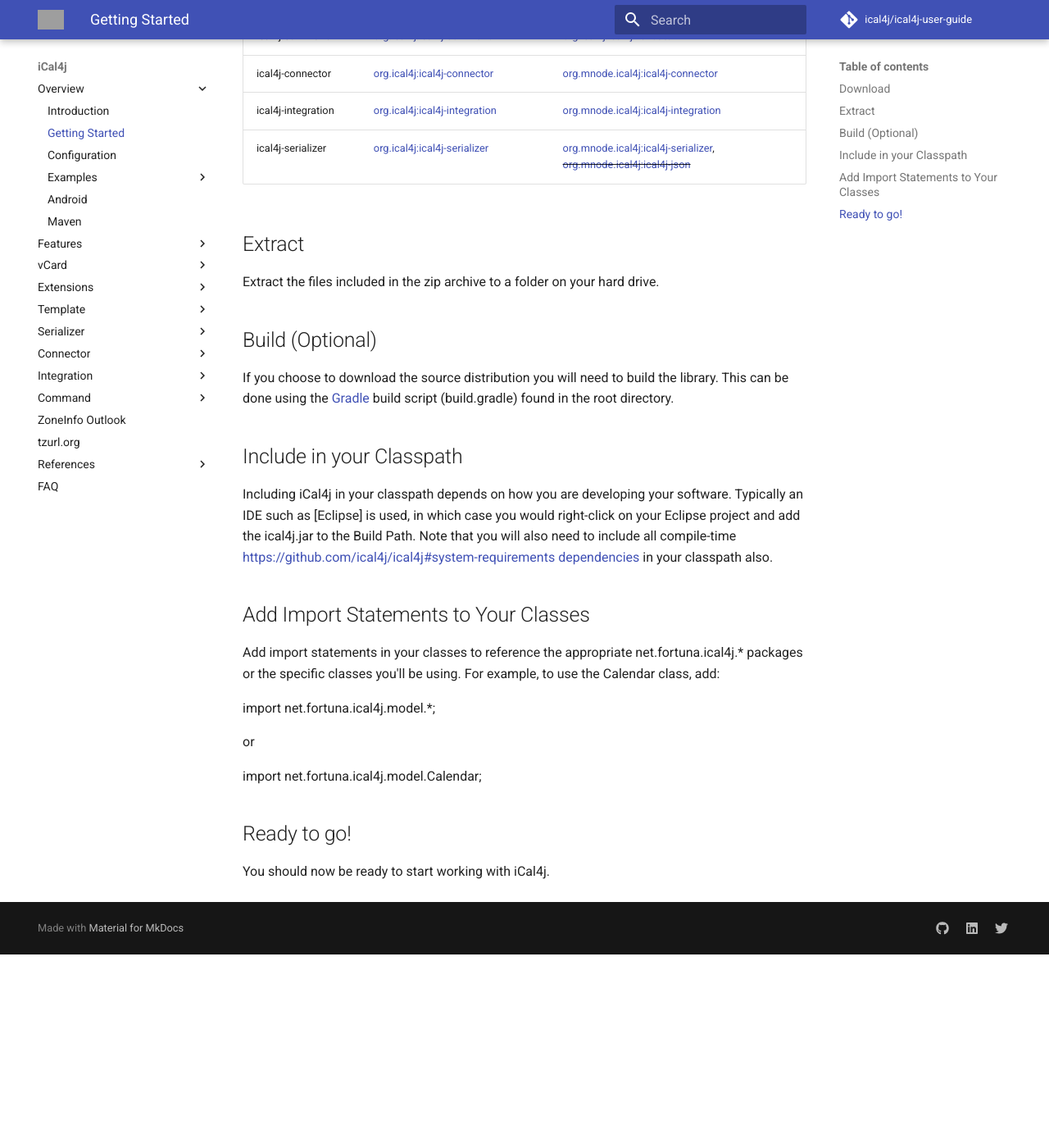
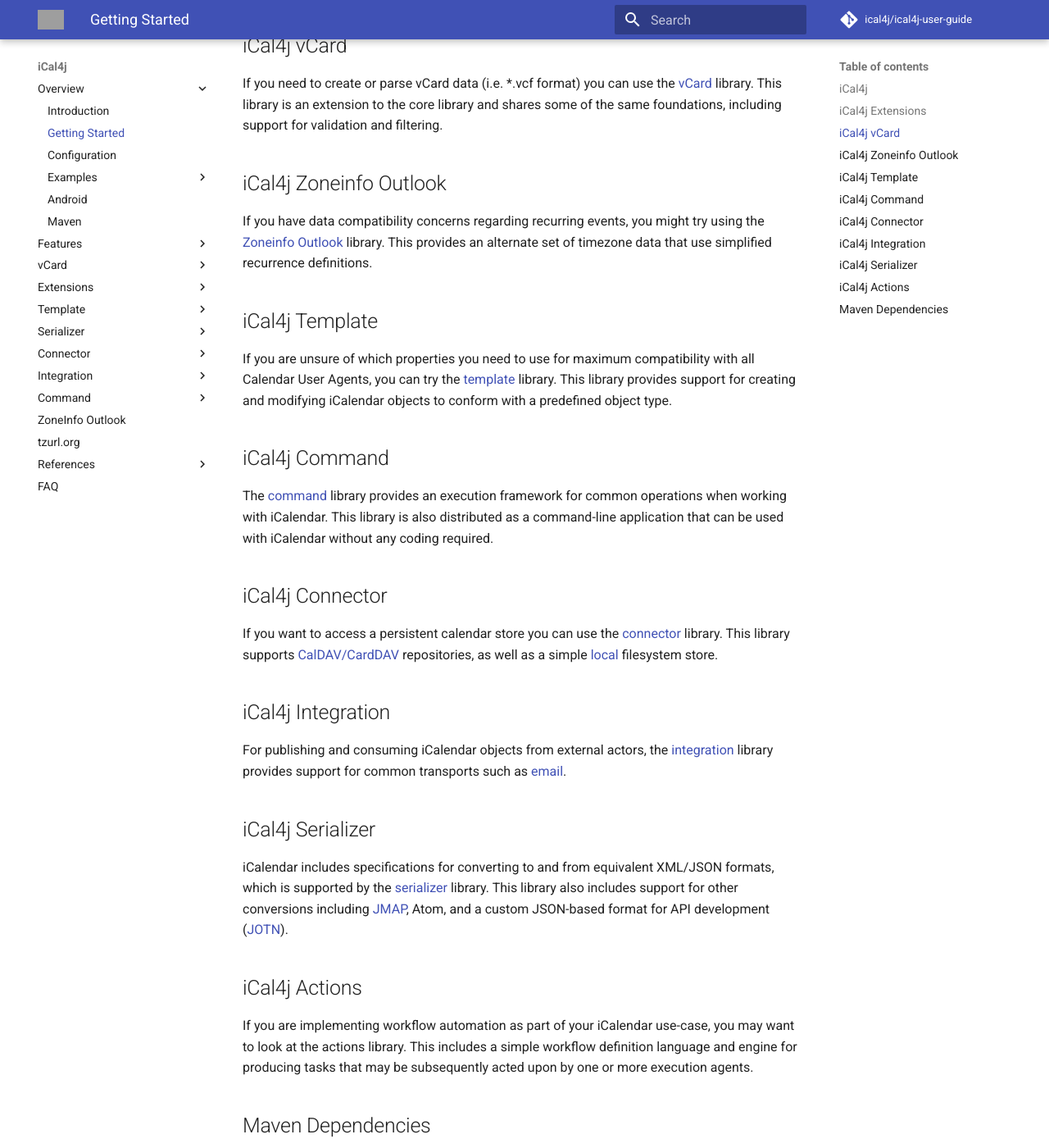
Before and after one commit to ical4j/ical4j-user-guide, an MkDocs documentation site: the page built from docs/getting-started.md, in a window 1280 px wide and 1400 px high, scrolled down 661 px. Shown: the whole window at 82% size. Built offline with MkDocs 1.6.1 and Material for MkDocs 9.7.7, drawn with Linux system fonts in a browser that asks for light colours; comment, search, counter and statistics services are not loaded; before the commit the page ends 1825 px from its top, so only the background shows below that; some of the changed text lies outside the part shown; grey boxes are pictures that could not be loaded.

Commit message:
Updated getting started guide

```diff
--- a/docs/getting-started.md
+++ b/docs/getting-started.md
@@ -1,48 +1,86 @@
 # Getting Started
 
-These instructions are designed to help you get a basic setup, to be able to start coding with iCal4j.
+iCal4j provides solutions for many scenarios involving the iCalendar and vCard specifications. Here you
+will find an explanation of some of the features available and when to use them.
 
-## Download
+## iCal4j
+
+If you are interested in creating iCalendar object definitions (i.e. *.ics format), you can use the core
+iCal4j library. This library supports creation of iCalendar object [models](/examples/model), including
+[validation](/validation) and [export](/examples/output) to a file. See the [examples](/examples) for
+how to build iCalendar objects.
+
+Similarly, if you want to [parse](/parser) and work with existing iCalendar data the core library also
+supports this. In addition to validation you can perform [filtering](/filtering) and [lookups](/indexing)
+on model data, and [generate](/examples/recur) temporal information from [recurring](/recurrences) events, etc.
+
+## iCal4j Extensions
+
+If your object model requires support for extended component or properties, you can include the
+[extensions](/extensions) library in your classpath. This includes support for things like
+[CalDAV](/extensions/caldav) extensions, `X-WR-TIMEZONE`, and more properties not found in the core specifications.
+
+## iCal4j vCard
+
+If you need to create or parse vCard data (i.e. *.vcf format) you can use the [vCard](/vcard) library. This library is
+an extension to the core library and shares some of the same foundations, including support for validation
+and filtering.
+
+## iCal4j Zoneinfo Outlook
+
+If you have data compatibility concerns regarding recurring events, you might try using the
+[Zoneinfo Outlook](/zoneinfo-outlook) library. This provides an alternate set of timezone data that use
+simplified recurrence definitions.
+
+## iCal4j Template
+
+If you are unsure of which properties you need to use for maximum compatibility with all Calendar User Agents,
+you can try the [template](/template) library. This library provides support for creating and modifying
+iCalendar objects to conform with a predefined object type.
+
+## iCal4j Command
+
+The [command](/command) library provides an execution framework for common operations when working with iCalendar.
+This library is also distributed as a command-line application that can be used with iCalendar without any
+coding required.
+
+## iCal4j Connector
+
+If you want to access a persistent calendar store you can use the [connector](/connector) library. This library
+supports [CalDAV/CardDAV](/connector/dav) repositories, as well as a simple [local](/connector/local) filesystem store.
+
+## iCal4j Integration
+
+For publishing and consuming iCalendar objects from external actors, the [integration](/integration) library
+provides support for common transports such as [email](/integration/email).
+
+## iCal4j Serializer
+
+iCalendar includes specifications for converting to and from equivalent XML/JSON formats, which is supported
+by the [serializer](/serializer) library. This library also includes support for other conversions including
+[JMAP](/serializer/jmap), Atom, and a custom JSON-based format for API development ([JOTN](/serializer/jotn)).
+
+## iCal4j Actions
+
+If you are implementing workflow automation as part of your iCalendar use-case, you may want to look at the
+actions library. This includes a simple workflow definition language and engine for producing tasks that
+may be subsequently acted upon by one or more execution agents.
+
+
+## Maven Dependencies
 
 iCal4j libraries are currently published directly to [Maven Central](https://search.maven.org). Use the following
 table to identify current coordinates for iCal4j libraries:
 
-   | Name                    | Current Coordinates                                                                 | Deprecated Coordinates                                                         |
-|-------------------------|-------------------------------------------------------------------------------------|--------------------------------------------------------------------------------|
-| ical4j                  | [org.mnode.ical4j:ical4j](https://search.maven.org/artifact/org.mnode.ical4j/ical4j)                  | -                                                                              |
-| ical4j-vcard            | [org.mnode.ical4j:ical4j-vcard](https://search.maven.org/artifact/org.mnode.ical4j/ical4j-vcard)            | -                                                                              |
-| ical4j-extensions       | [org.mnode.ical4j:ical4j-extensions](https://search.maven.org/artifact/org.mnode.ical4j/ical4j-extensions)       | -                                                                              |
-| ical4j-zoneinfo-outlook | [org.mnode.ical4j:ical4j-zoneinfo-outlook](https://search.maven.org/artifact/org.mnode.ical4j/ical4j-zoneinfo-outlook) | -                                                                              |
-| ical4j-template | <a href="https://search.maven.org/artifact/org.ical4j/ical4j-template" target="_blank">org.ical4j:ical4j-template</a> | -                                                                              |
-| ical4j-command | <a href="https://search.maven.org/artifact/org.ical4j/ical4j-command" target="_blank">org.ical4j:ical4j-command</a> | ~~[org.ical4j:ical4j-validator](https://search.maven.org/artifact/org.ical4j/ical4j-validator)~~                                                                              |
-| ical4j-connector        | [org.ical4j:ical4j-connector](https://search.maven.org/search?q=g:org.ical4j%20a:ical4j-connector*)       | [org.mnode.ical4j:ical4j-connector](https://search.maven.org/artifact/org.mnode.ical4j/ical4j-connector)   |
-| ical4j-integration      | [org.ical4j:ical4j-integration](https://search.maven.org/search?q=g:org.ical4j%20a:ical4j-integration*)     | [org.mnode.ical4j:ical4j-integration](https://search.maven.org/artifact/org.mnode.ical4j/ical4j-integration) |
-| ical4j-serializer       | [org.ical4j:ical4j-serializer](https://search.maven.org/artifact/org.ical4j/ical4j-serializer)             | [org.mnode.ical4j:ical4j-serializer](https://search.maven.org/artifact/org.mnode.ical4j/ical4j-serializer), ~~[org.mnode.ical4j:ical4j-json](https://search.maven.org/artifact/org.mnode.ical4j/ical4j-json)~~  |
-
-
-## Extract
-
-Extract the files included in the zip archive to a folder on your hard drive.
-
-## Build (Optional)
-
-If you choose to download the source distribution you will need to build the library. This can be done using the [Gradle](http://gradle.org/) build script (build.gradle) found in the root directory.
-
-
-## Include in your Classpath
-
-Including iCal4j in your classpath depends on how you are developing your software. Typically an IDE such as [Eclipse] is used, in which case you would right-click on your Eclipse project and add the ical4j.jar to the Build Path. Note that you will also need to include all compile-time [https://github.com/ical4j/ical4j#system-requirements dependencies](http://www.eclipse.org/) in your classpath also.
-
-## Add Import Statements to Your Classes
-
-Add import statements in your classes to reference the appropriate net.fortuna.ical4j.* packages or the specific classes you'll be using.  For example, to use the Calendar class, add:
-
-import net.fortuna.ical4j.model.*;
-
-or
-
-import net.fortuna.ical4j.model.Calendar;
-
-## Ready to go!
-
-You should now be ready to start working with iCal4j.
+   | Name                    | Current Coordinates                                                                                                    | Deprecated Coordinates                                                                                                                                                                                         |
+|-------------------------|------------------------------------------------------------------------------------------------------------------------|----------------------------------------------------------------------------------------------------------------------------------------------------------------------------------------------------------------|
+| ical4j                  | [org.mnode.ical4j:ical4j](https://search.maven.org/artifact/org.mnode.ical4j/ical4j)                                   | -                                                                                                                                                                                                              |
+| ical4j-vcard            | [org.mnode.ical4j:ical4j-vcard](https://search.maven.org/artifact/org.mnode.ical4j/ical4j-vcard)                       | -                                                                                                                                                                                                              |
+| ical4j-extensions       | [org.mnode.ical4j:ical4j-extensions](https://search.maven.org/artifact/org.mnode.ical4j/ical4j-extensions)             | -                                                                                                                                                                                                              |
+| ical4j-zoneinfo-outlook | [org.mnode.ical4j:ical4j-zoneinfo-outlook](https://search.maven.org/artifact/org.mnode.ical4j/ical4j-zoneinfo-outlook) | -                                                                                                                                                                                                              |
+| ical4j-template         | <a href="https://search.maven.org/artifact/org.ical4j/ical4j-template" target="_blank">org.ical4j:ical4j-template</a>  | -                                                                                                                                                                                                              |
+| ical4j-command          | <a href="https://search.maven.org/artifact/org.ical4j/ical4j-command" target="_blank">org.ical4j:ical4j-command</a>    | ~~[org.ical4j:ical4j-validator](https://search.maven.org/artifact/org.ical4j/ical4j-validator)~~                                                                                                               |
+| ical4j-connector        | [org.ical4j:ical4j-connector](https://search.maven.org/search?q=g:org.ical4j%20a:ical4j-connector*)                    | [org.mnode.ical4j:ical4j-connector](https://search.maven.org/artifact/org.mnode.ical4j/ical4j-connector)                                                                                                       |
+| ical4j-integration      | [org.ical4j:ical4j-integration](https://search.maven.org/search?q=g:org.ical4j%20a:ical4j-integration*)                | [org.mnode.ical4j:ical4j-integration](https://search.maven.org/artifact/org.mnode.ical4j/ical4j-integration)                                                                                                   |
+| ical4j-serializer       | [org.ical4j:ical4j-serializer](https://search.maven.org/artifact/org.ical4j/ical4j-serializer)                         | [org.mnode.ical4j:ical4j-serializer](https://search.maven.org/artifact/org.mnode.ical4j/ical4j-serializer), ~~[org.mnode.ical4j:ical4j-json](https://search.maven.org/artifact/org.mnode.ical4j/ical4j-json)~~ |
+| ical4j-actions          | Coming Soon                                                                                                            | -                                                                                                                                                                                                              |
```
